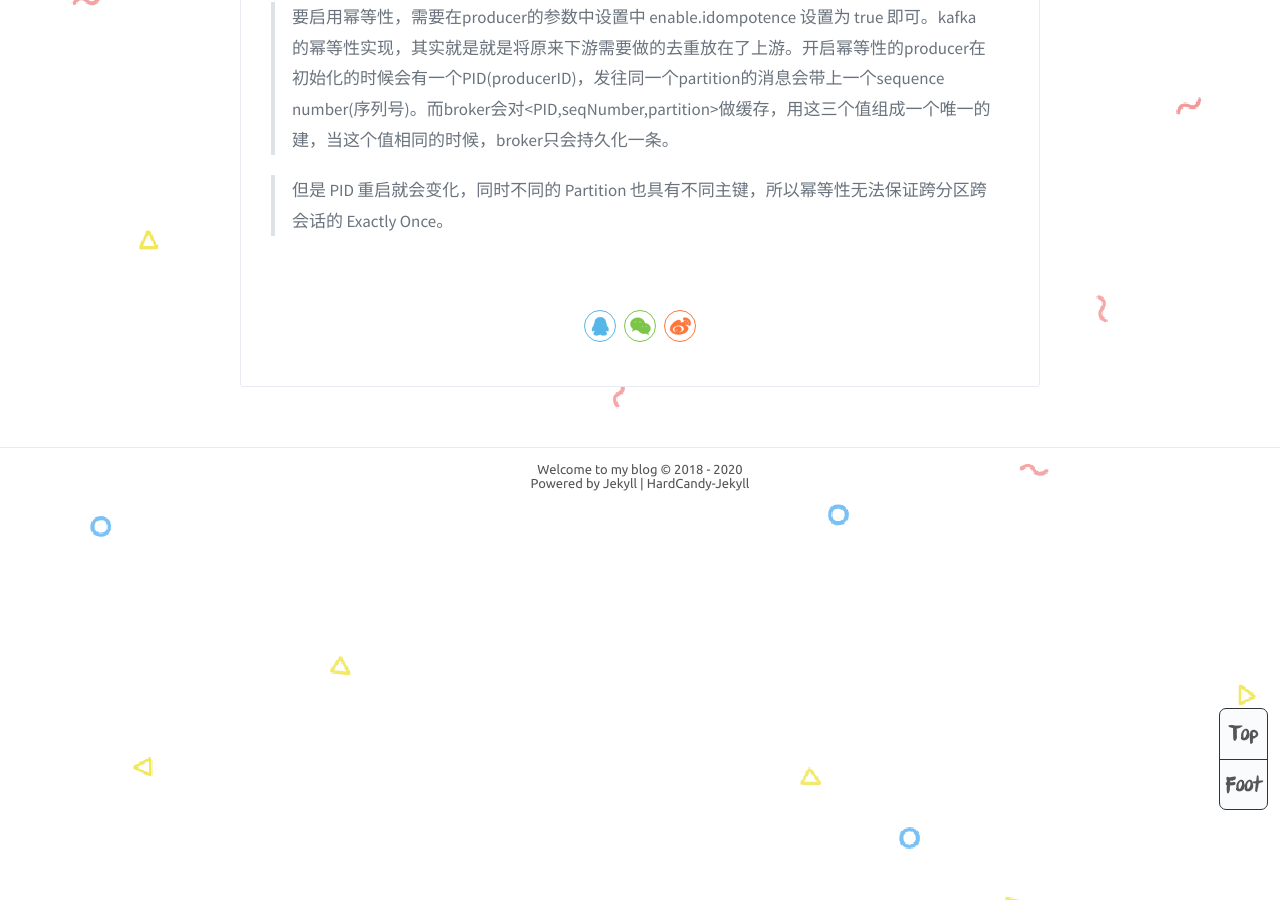
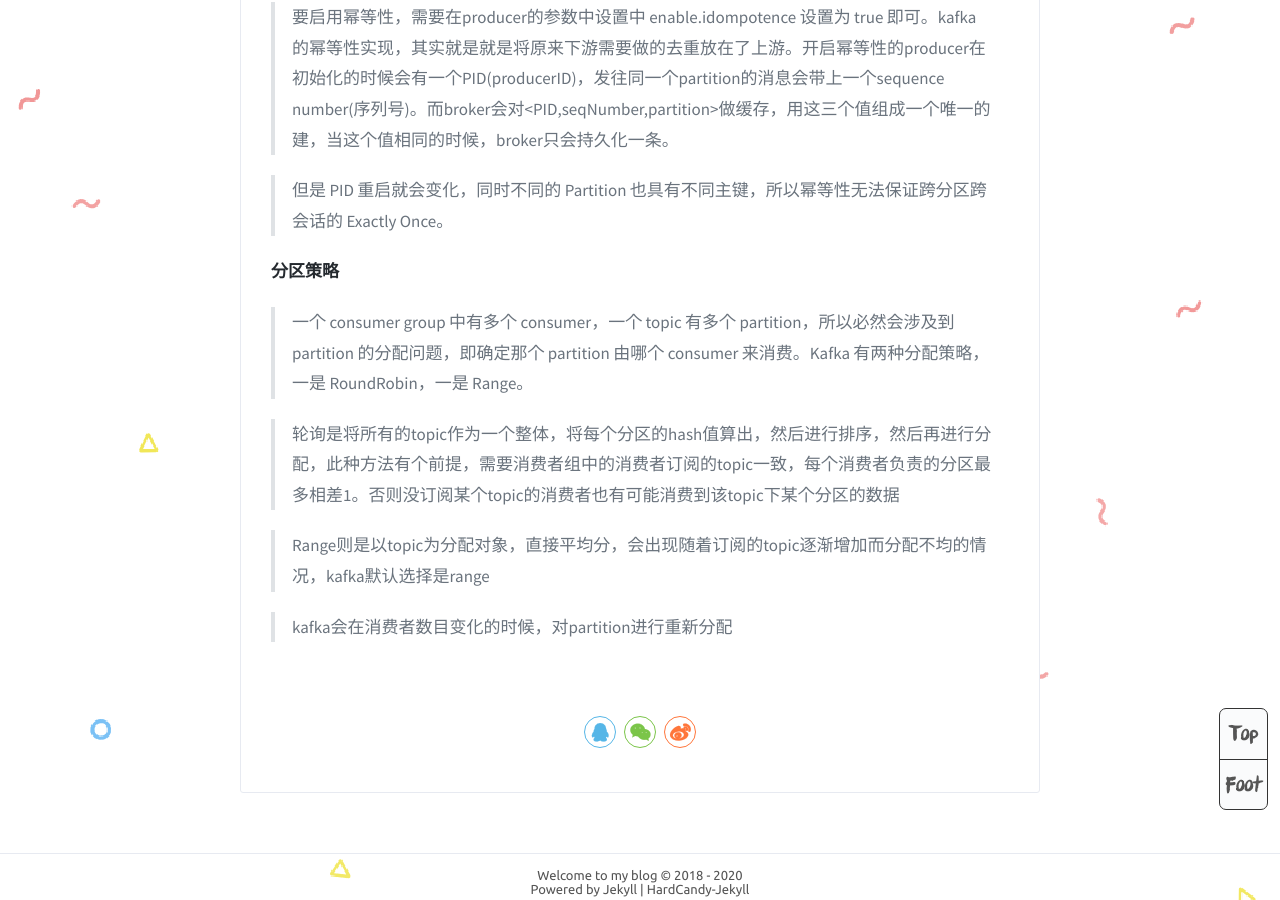
Before and after one commit to LazystudentCH/LazyStudentChhh.github.io, a Jekyll site: the page built from _posts/2020-08-04-[kafka]3.架构深入.md, in a window 1280 px wide and 900 px high, scrolled down 6151 px. Built offline with Jekyll 4.4.1, drawn with Linux system fonts in a browser that asks for light colours; comment, search, counter and statistics services are not loaded.

Commit message:
修改文件: _posts/2020-08-04-[kafka]3.架构深入.md

```diff
--- a/_posts/2020-08-04-[kafka]3.架构深入.md
+++ b/_posts/2020-08-04-[kafka]3.架构深入.md
@@ -94,3 +94,12 @@ HW：指的是消费者能见到的最大的 offset，ISR 队列中最小的 LEO
 > 要启用幂等性，需要在producer的参数中设置中 enable.idompotence 设置为 true 即可。kafka的幂等性实现，其实就是就是将原来下游需要做的去重放在了上游。开启幂等性的producer在初始化的时候会有一个PID(producerID)，发往同一个partition的消息会带上一个sequence number(序列号)。而broker会对<PID,seqNumber,partition>做缓存，用这三个值组成一个唯一的建，当这个值相同的时候，broker只会持久化一条。
 
 > 但是 PID 重启就会变化，同时不同的 Partition 也具有不同主键，所以幂等性无法保证跨分区跨会话的 Exactly Once。
+
+**分区策略**
+> 一个 consumer group 中有多个 consumer，一个 topic 有多个 partition，所以必然会涉及到 partition 的分配问题，即确定那个 partition 由哪个 consumer 来消费。Kafka 有两种分配策略，一是 RoundRobin，一是 Range。
+
+> 轮询是将所有的topic作为一个整体，将每个分区的hash值算出，然后进行排序，然后再进行分配，此种方法有个前提，需要消费者组中的消费者订阅的topic一致，每个消费者负责的分区最多相差1。否则没订阅某个topic的消费者也有可能消费到该topic下某个分区的数据
+
+> Range则是以topic为分配对象，直接平均分，会出现随着订阅的topic逐渐增加而分配不均的情况，kafka默认选择是range
+
+> kafka会在消费者数目变化的时候，对partition进行重新分配
```
